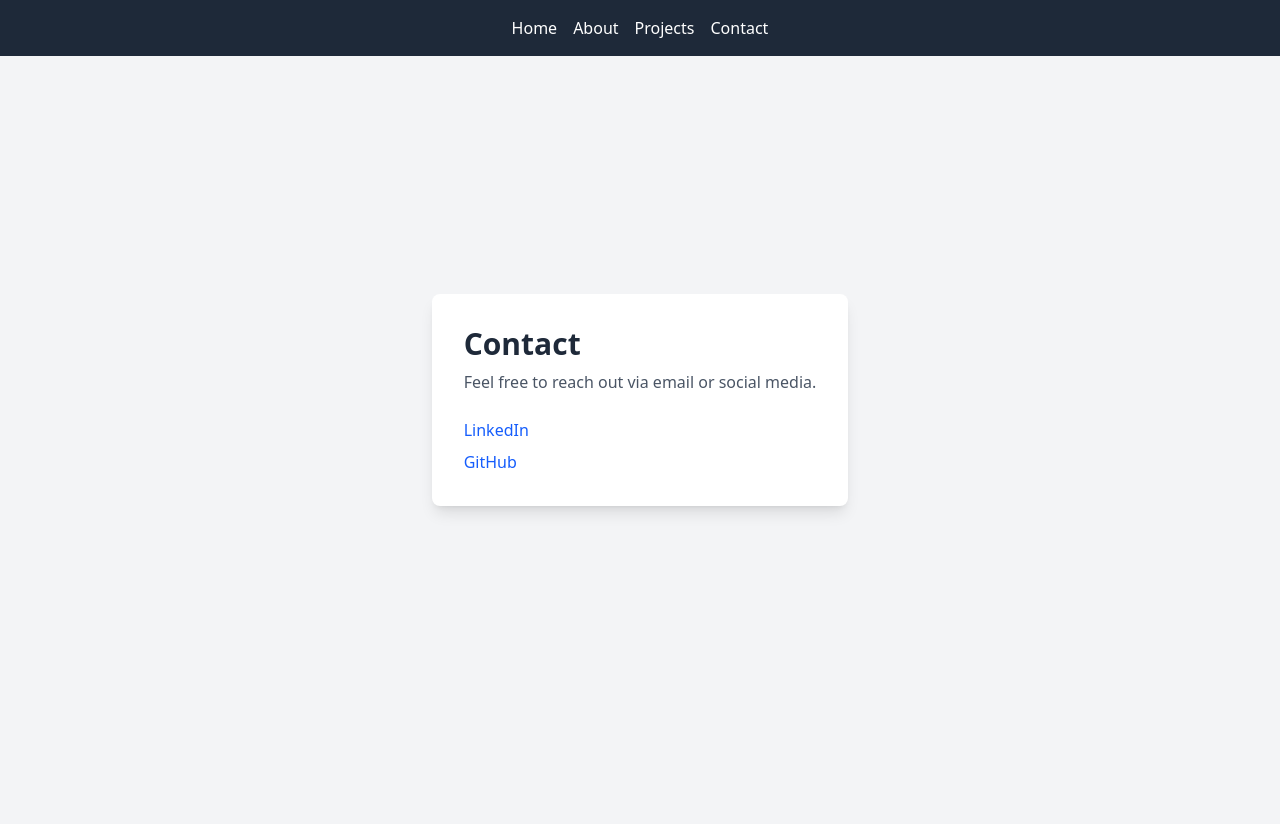
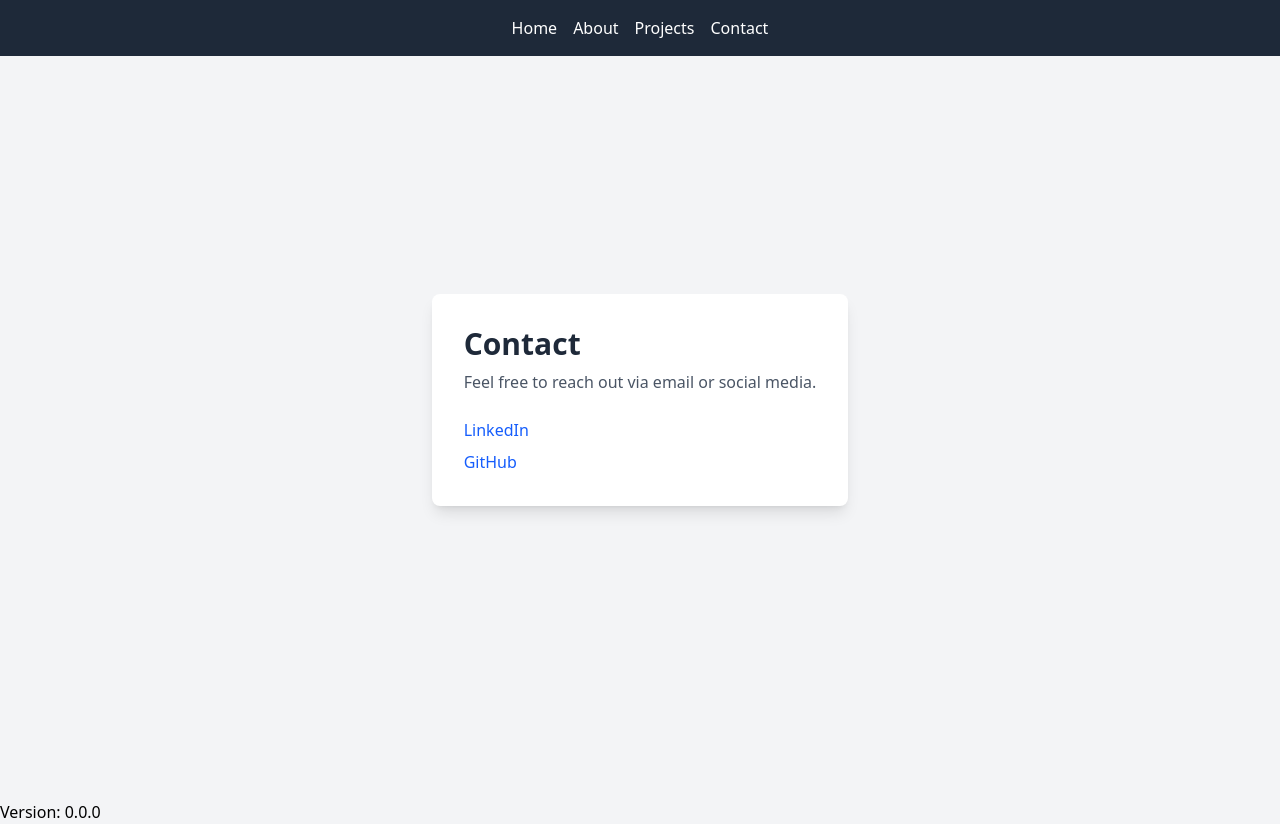
Before and after one commit to pxzin/website, a SvelteKit app: page /contact in a window 1280 px wide. Before the commit the page ends 800 px from the top, so only its background shows below. Built offline with nearby package versions, Linux system fonts and the light colour scheme.

Commit message:
chore: Add temporary footer for deployment verification

```diff
--- a/src/routes/+layout.svelte
+++ b/src/routes/+layout.svelte
@@ -6,3 +6,7 @@
 
 <Nav />
 <slot />
+
+<footer>
+  <p>Version: 0.0.0</p>
+</footer>
```
